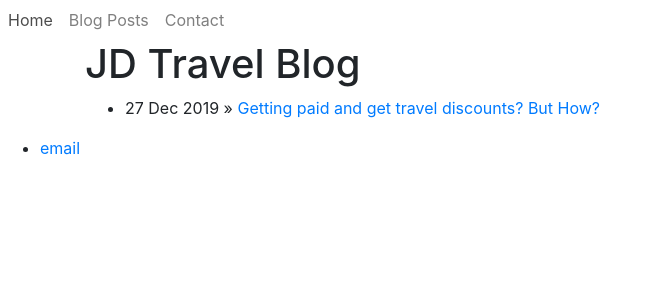
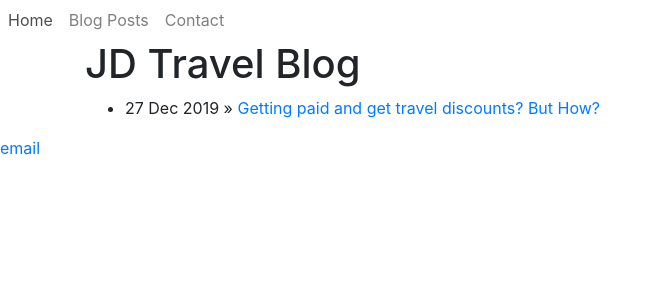
Before and after one commit to jdtravelp2s/jdtravelp2s.github.io, a Jekyll site: the page built from blog/index.html, in a window 1280 px wide. Shown: the top 300 px of the page, without its empty margins (0-661 px from the left). Built offline with Jekyll 4.4.1, drawn with Linux system fonts in a browser that asks for light colours.

Commit message:
Update default.html

```diff
--- a/_layouts/default.html
+++ b/_layouts/default.html
@@ -27,10 +27,10 @@
         <div class="navbar-collapse collapse w-100" data-toggle="collapse" data-target=".navbar-collapse" id="collapsingNavbar">
             <ul class="navbar-nav mr-auto">
                 <li class="nav-item">
-                    <a class="nav-link" id="nav-link-top" href="#home">Home</a>
+                    <a class="nav-link" id="nav-link-top" href="https://jdtravelp2s.github.io/">Home</a>
                 </li>
                 <li class="nav-item">
-                    <a class="nav-link" id="nav-link-top"href="#blogpost">Blog Posts</a>
+                    <a class="nav-link" id="nav-link-top"href="https://jdtravelp2s.github.io/blog">Blog Posts</a>
                 </li>
                 <li class="nav-item">
                     <a class="nav-link" id="nav-link-top" href="#contact">Contact</a>
@@ -45,10 +45,8 @@
 
 	</div><!-- /.container -->
 
-<footer>
-	    		<ul>
-	        		<li><a href="mailto:travelpro974@gmail.com">email</a></li>
-				  </ul>
+<footer id="contact">
+	<a href="mailto:travelpro974@gmail.com">email</a>
 </footer>
 
 </body>
```
